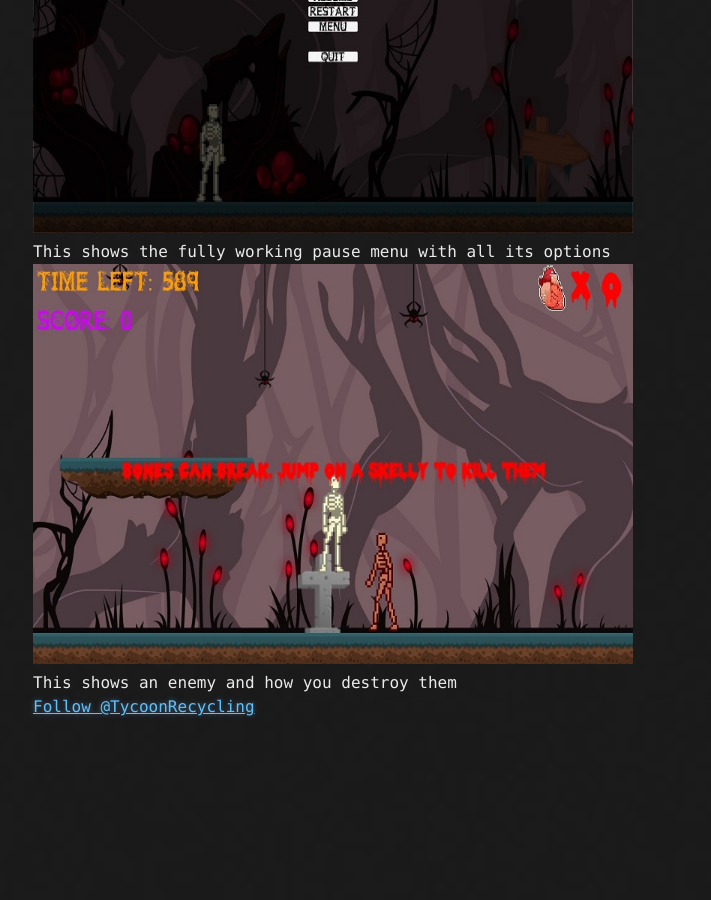
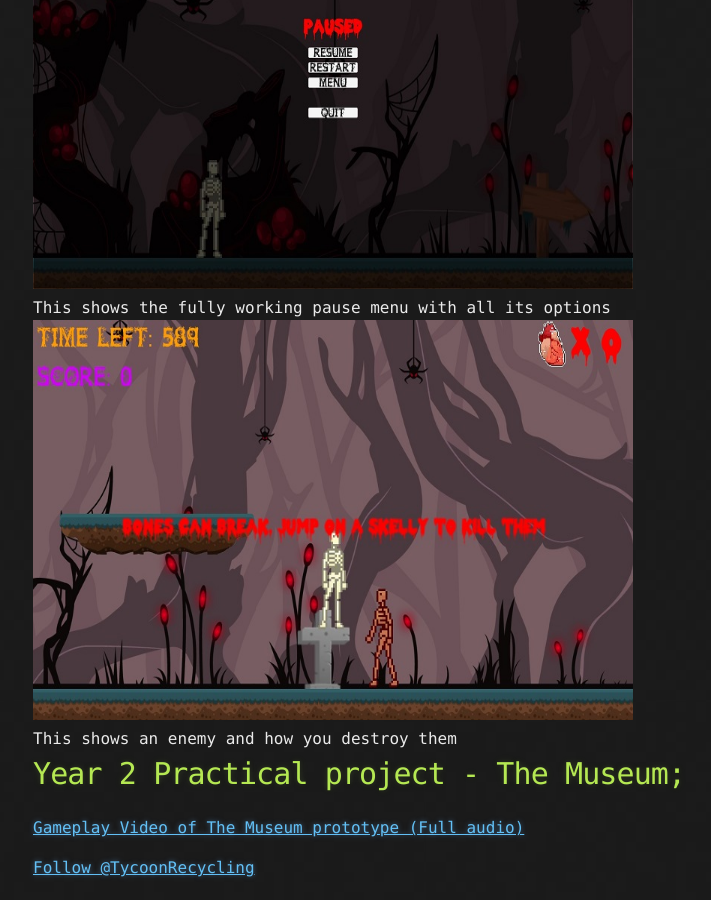
Before and after one commit to NathanLewis298/portfolio, a Jekyll site: the page built from gallery.md, in a window 1280 px wide and 900 px high, scrolled down 1427 px. Shown: the whole window, without its empty margins (107-818 px from the left). Built offline with Jekyll 4.4.1, drawn with Linux system fonts in a browser that asks for light colours; comment, search, counter and statistics services are not loaded; the repository's description, which GitHub fills in, is left out; our own code applies the rules of GitHub Pages for plain Markdown files; before the commit the page ends 2166 px from its top, so only the background shows below that; some of the changed text lies outside the part shown.

Commit message:
Update gallery.md

```diff
--- a/gallery.md
+++ b/gallery.md
@@ -3,7 +3,7 @@ layout: default
 ---
 
 # Gallery
-
+## Year 1 Practical project -Spooky Scary Steve:
 
 <div class="gallery">
   <a target="_blank" href="assets/gallery/1.jpg">
@@ -32,3 +32,7 @@ layout: default
   </a>
   <div class="desc">This shows an enemy and how you destroy them</div>
 </div>
+
+# Year 2 Practical project - The Museum;
+
+[Gameplay Video of The Museum prototype (Full audio)](https://youtu.be/oX-O31sE2hU)
```
